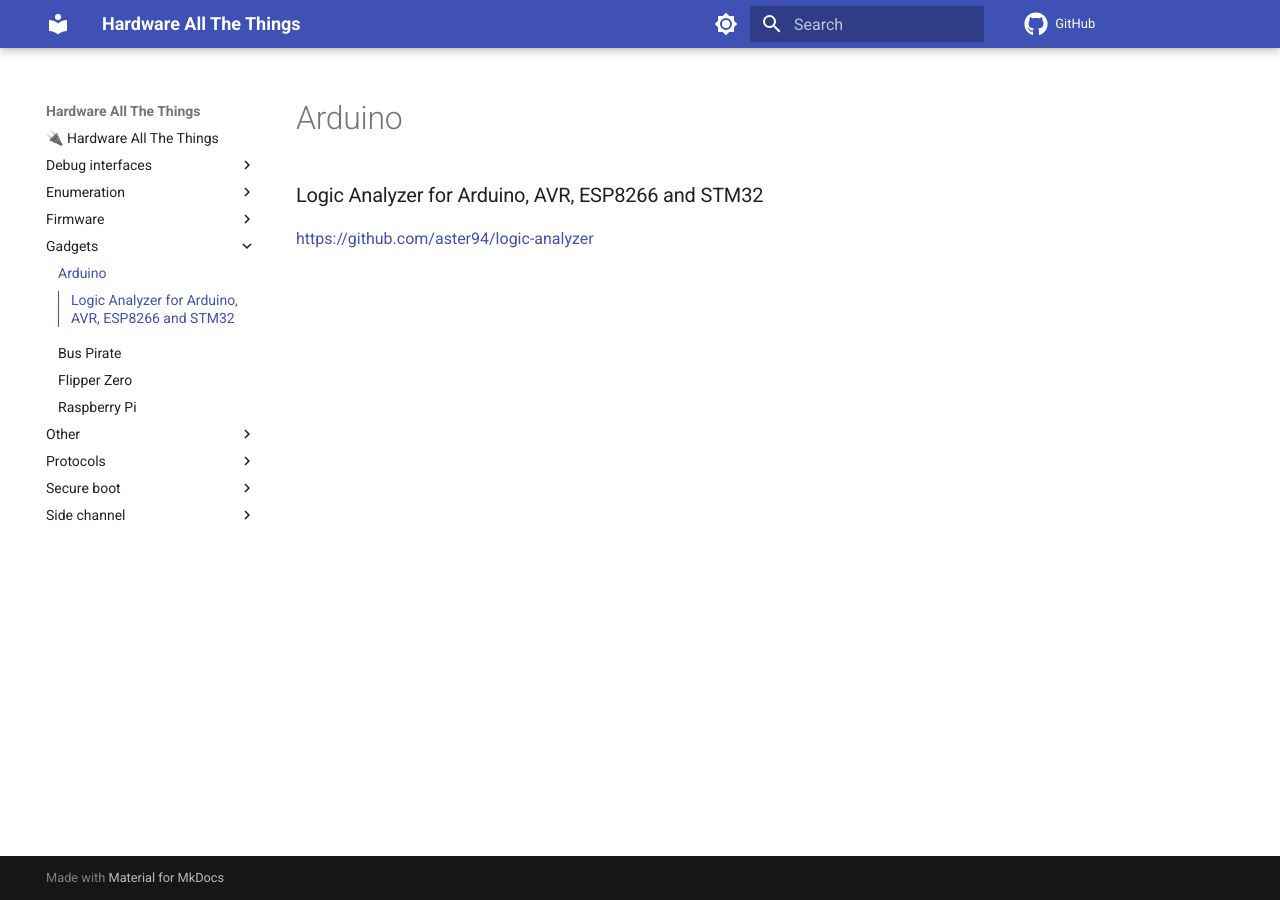
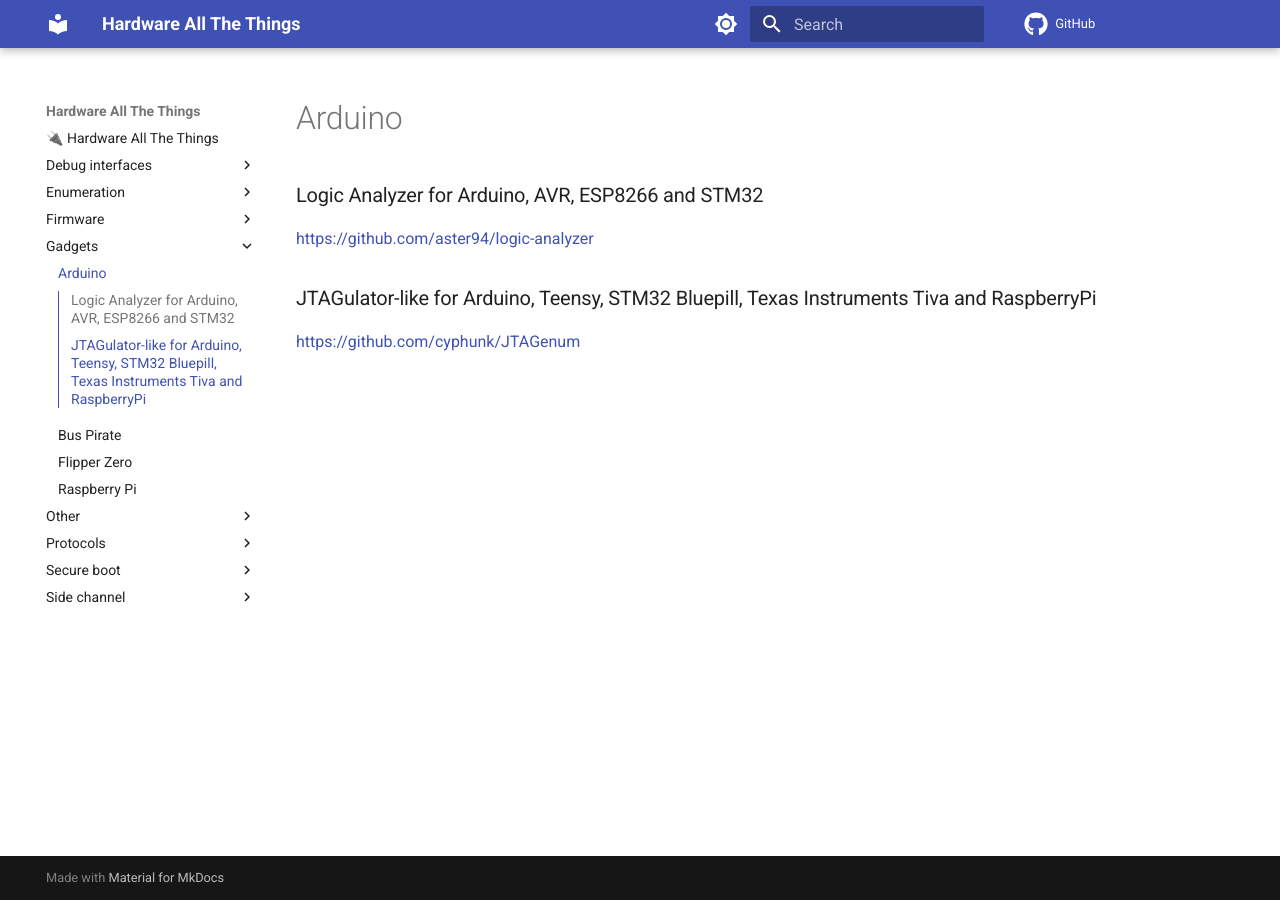
Before and after one commit to swisskyrepo/HardwareAllTheThings, an MkDocs documentation site: the page built from docs/gadgets/arduino.md, in a window 1280 px wide. Built offline with MkDocs 1.6.1 and Material for MkDocs 9.7.7, drawn with Linux system fonts in a browser that asks for light colours; comment, search, counter and statistics services are not loaded.

Commit message:
Add entry for a JTAGulator-like for multiple Boards

```diff
--- a/docs/gadgets/arduino.md
+++ b/docs/gadgets/arduino.md
@@ -3,3 +3,7 @@
 ### Logic Analyzer for Arduino, AVR, ESP8266 and STM32
 
 [https://github.com/aster94/logic-analyzer](https://github.com/aster94/logic-analyzer)
+
+### JTAGulator-like for Arduino, Teensy, STM32 Bluepill, Texas Instruments Tiva and RaspberryPi
+
+[https://github.com/cyphunk/JTAGenum](https://github.com/cyphunk/JTAGenum)
```
